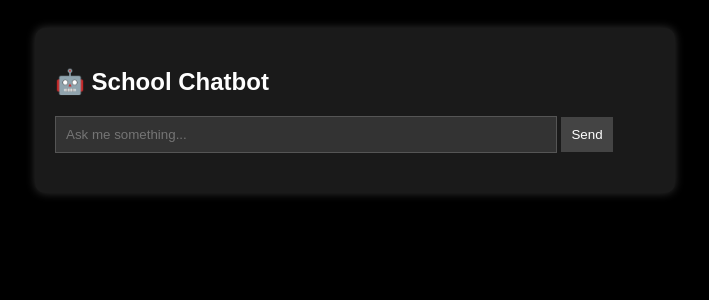
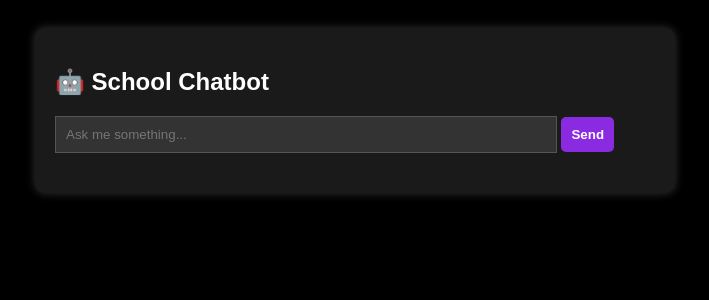
Before and after one commit to Raj1752/student_chatbot_site, a Flask app: page / in a window 1280 px wide. Shown: the top 300 px of the page, without its empty margins (285-994 px from the left). Run offline with Flask 3, Linux system fonts and the light colour scheme.

Commit message:
Update index.html

```diff
--- a/templates/index.html
+++ b/templates/index.html
@@ -27,17 +27,19 @@
             color: white;
             border: 1px solid #555;
         }
-
 button {
     padding: 10px;
-            background: #444;
+    background: #8a2be2;
     color: white;
     border: none;
     cursor: pointer;
+    font-weight: bold;
+    border-radius: 5px;
+    transition: 0.2s;
 }
 
 button:hover {
-            background: #555;
+    background: #a855f7;
 }
 
         #response {
```
Lines whose indentation alone changed are shown as unchanged.
